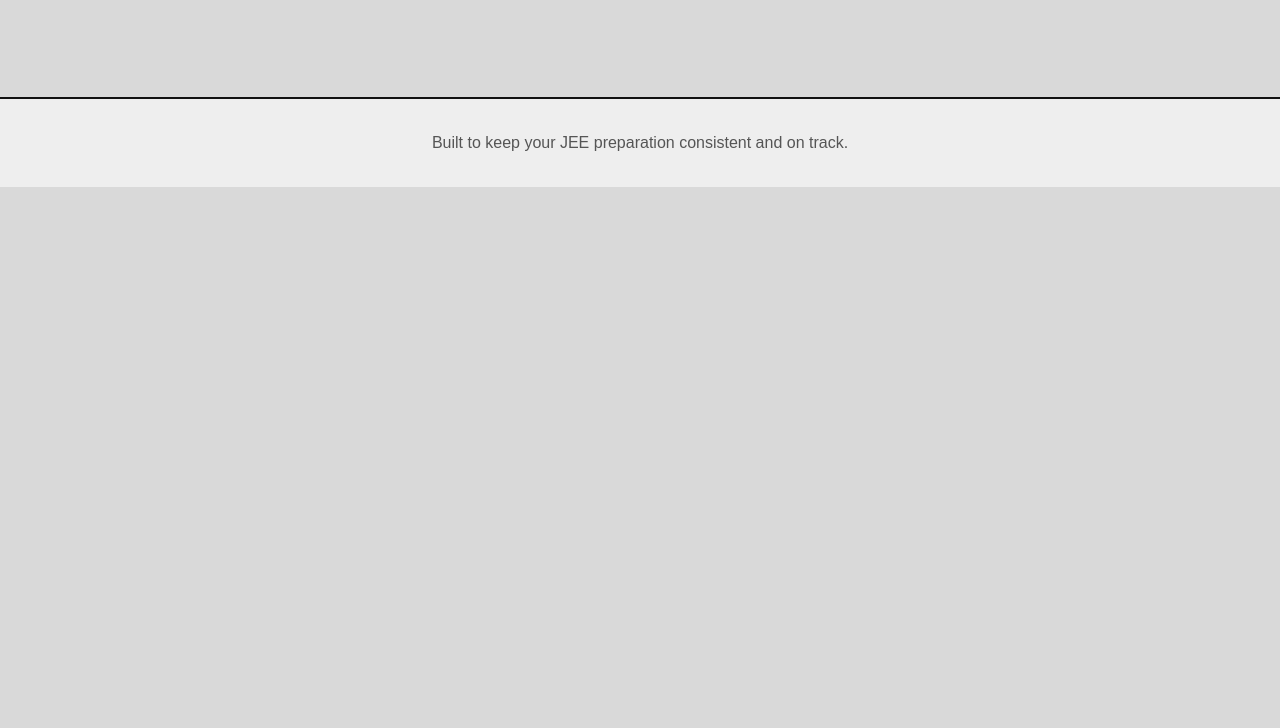
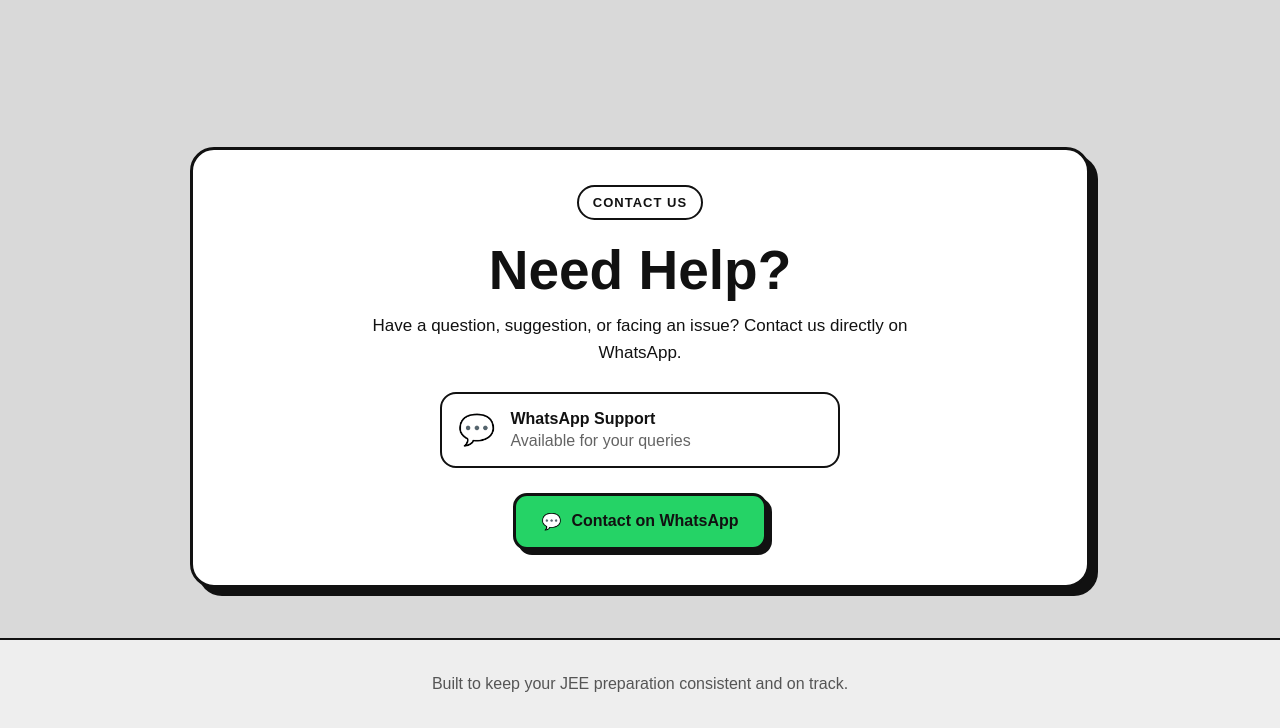
Before and after one commit to raj4rchives/Mono, a website: page index.html in a window 1280 px wide. Shown: the part 2013-2741 px from the top of the page. Before the commit the page ends 2200 px from the top, so only its background shows below. Drawn offline with Linux system fonts and the light colour scheme.

Commit message:
Update index.html

```diff
--- a/index.html
+++ b/index.html
@@ -45,6 +45,138 @@
   <div><b>03</b><h3>Progress</h3><p>See your preparation clearly and stay consistent every day.</p></div>
 </section>
 </main>
+  <!-- CONTACT US -->
+<section class="contact-section">
+  <div class="contact-card">
+    <span class="contact-badge">CONTACT US</span>
+
+    <h2>Need Help?</h2>
+    <p>
+      Have a question, suggestion, or facing an issue?
+      Contact us directly on WhatsApp.
+    </p>
+
+    <div class="contact-info">
+      <div class="contact-icon">💬</div>
+      <div>
+        <strong>WhatsApp Support</strong>
+        <span>Available for your queries</span>
+      </div>
+    </div>
+
+    <a
+      class="whatsapp-btn"
+      href="https://wa.me/916900365026?text=Hi%2C%20I%20need%20help%20with%20the%20website."
+      target="_blank"
+      rel="noopener noreferrer"
+    >
+      <span>💬</span>
+      Contact on WhatsApp
+    </a>
+  </div>
+</section>
+
+<style>
+.contact-section {
+  width: 100%;
+  padding: 50px 20px;
+  box-sizing: border-box;
+}
+
+.contact-card {
+  max-width: 900px;
+  margin: auto;
+  padding: 35px;
+  border: 3px solid #111;
+  border-radius: 24px;
+  background: #fff;
+  box-shadow: 8px 8px 0 #111;
+  text-align: center;
+}
+
+.contact-badge {
+  display: inline-block;
+  padding: 8px 14px;
+  border: 2px solid #111;
+  border-radius: 999px;
+  font-size: 13px;
+  font-weight: 800;
+  letter-spacing: 1px;
+}
+
+.contact-card h2 {
+  margin: 18px 0 10px;
+  font-size: clamp(32px, 6vw, 55px);
+}
+
+.contact-card p {
+  max-width: 600px;
+  margin: 0 auto 25px;
+  font-size: 17px;
+  line-height: 1.6;
+}
+
+.contact-info {
+  display: flex;
+  align-items: center;
+  gap: 15px;
+  max-width: 400px;
+  margin: 25px auto;
+  padding: 16px;
+  border: 2px solid #111;
+  border-radius: 16px;
+  text-align: left;
+}
+
+.contact-icon {
+  font-size: 30px;
+}
+
+.contact-info strong,
+.contact-info span {
+  display: block;
+}
+
+.contact-info span {
+  margin-top: 4px;
+  opacity: .65;
+}
+
+.whatsapp-btn {
+  display: inline-flex;
+  align-items: center;
+  justify-content: center;
+  gap: 10px;
+  padding: 16px 25px;
+  border: 3px solid #111;
+  border-radius: 14px;
+  background: #25D366;
+  color: #111;
+  text-decoration: none;
+  font-weight: 800;
+  box-shadow: 5px 5px 0 #111;
+  transition: .15s ease;
+}
+
+.whatsapp-btn:hover {
+  transform: translate(3px, 3px);
+  box-shadow: 2px 2px 0 #111;
+}
+
+@media (max-width: 600px) {
+  .contact-card {
+    padding: 25px 18px;
+  }
+
+  .contact-section {
+    padding: 35px 15px;
+  }
+
+  .contact-card p {
+    font-size: 15px;
+  }
+}
+  </style>
 
 <footer>Built to keep your JEE preparation consistent and on track.</footer>
 </body>
```
